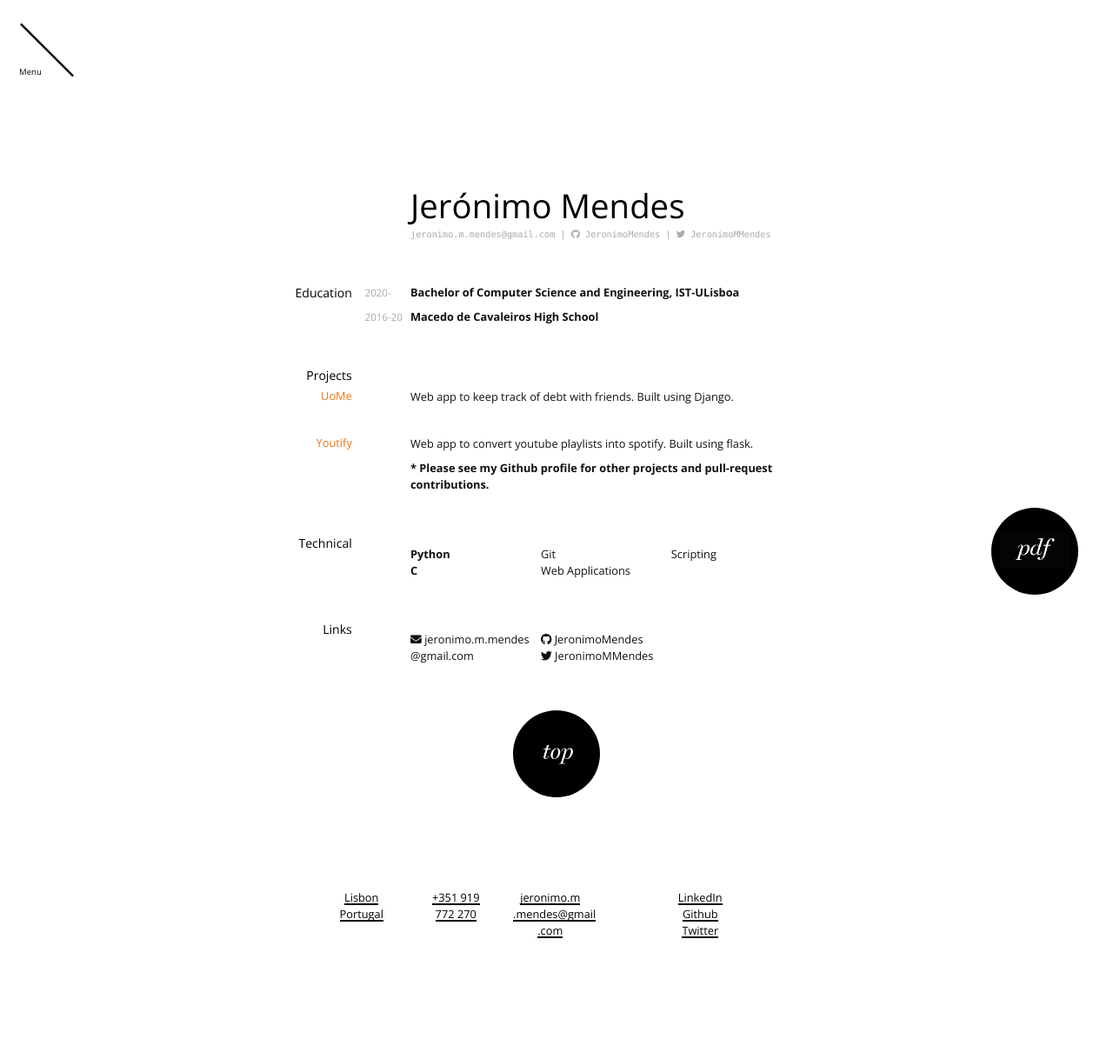
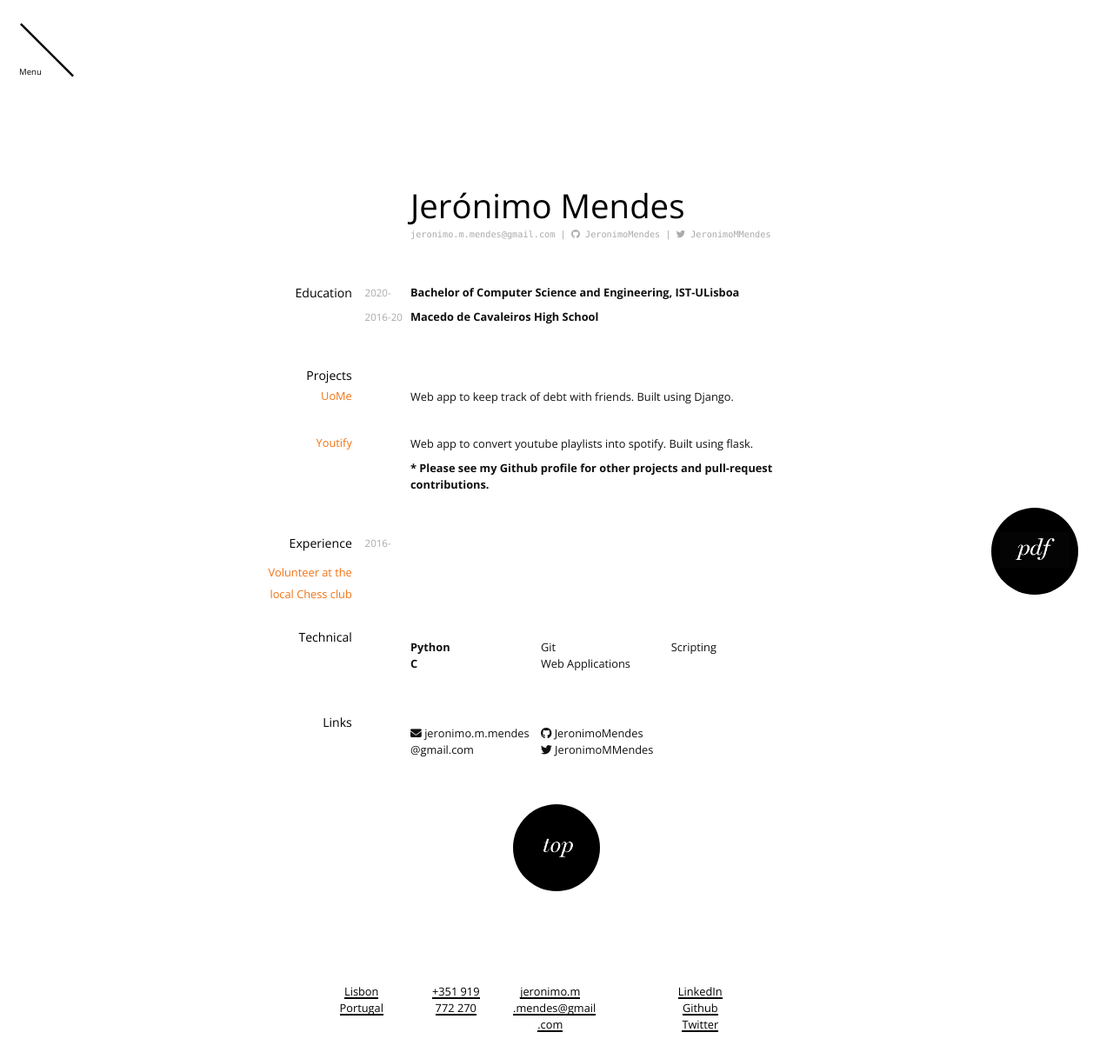
Before and after one commit to JeronimoMendes/JeronimoMendes.github.io, a Jekyll site: the page built from resume.md, in a window 1280 px wide. Shown: the whole page at 87% size. Built offline with Jekyll 4.4.1, drawn with Linux system fonts in a browser that asks for light colours; nearby versions of some CDN libraries; some web fonts are replaced; before the commit the page ends 1111 px from its top, so only the background shows below that.

Commit message:
Update resume.md

```diff
--- a/resume.md
+++ b/resume.md
@@ -35,6 +35,11 @@
 
 __* Please see my Github profile for other projects and pull-request contributions.__
 
+## Experience
+
+`2016-`
+### Volunteer at the local Chess club
+
 
 ## Technical
 
```
